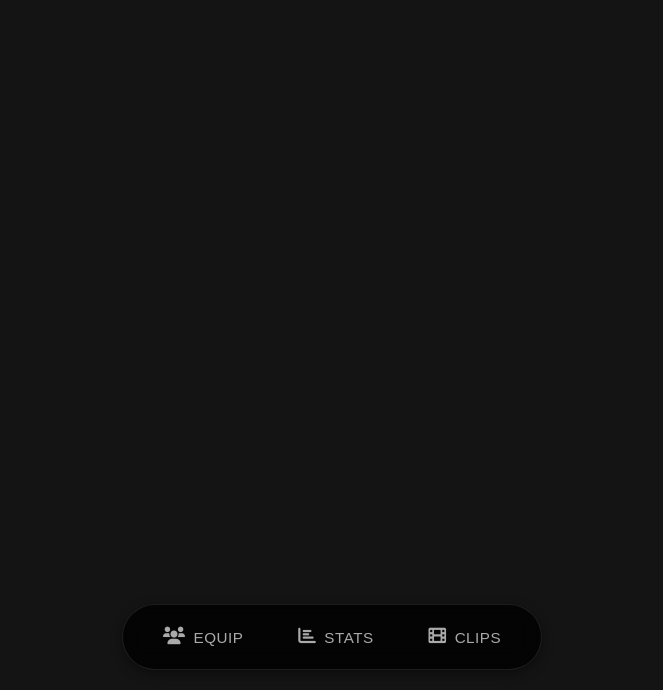
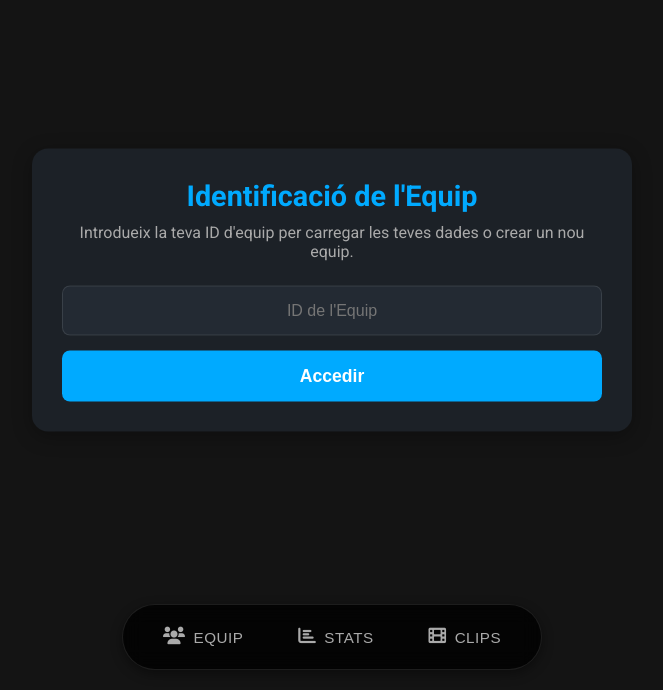
Before and after one commit to roisseoane/ALINSTATS-Football-Team-Manger, a plain HTML site: page index.html in a window 1280 px wide. Shown: the part 110-800 px from the top of the page, without its empty margins (308-971 px from the left). Drawn offline with nearby package versions, Linux system fonts and the light colour scheme.

Commit message:
Update index.html

```diff
--- a/index.html
+++ b/index.html
@@ -145,7 +145,7 @@
         <div id="modal-content"></div>
     </div>
 
-    <div id="team-id-modal" class="modal-popup" style="display:none;">
+    <div id="team-id-modal" class="modal-popup">
         <div class="modal-content">
             <h2>Identificació de l'Equip</h2>
             <p>Introdueix la teva ID d'equip per carregar les teves dades o crear un nou equip.</p>
```
